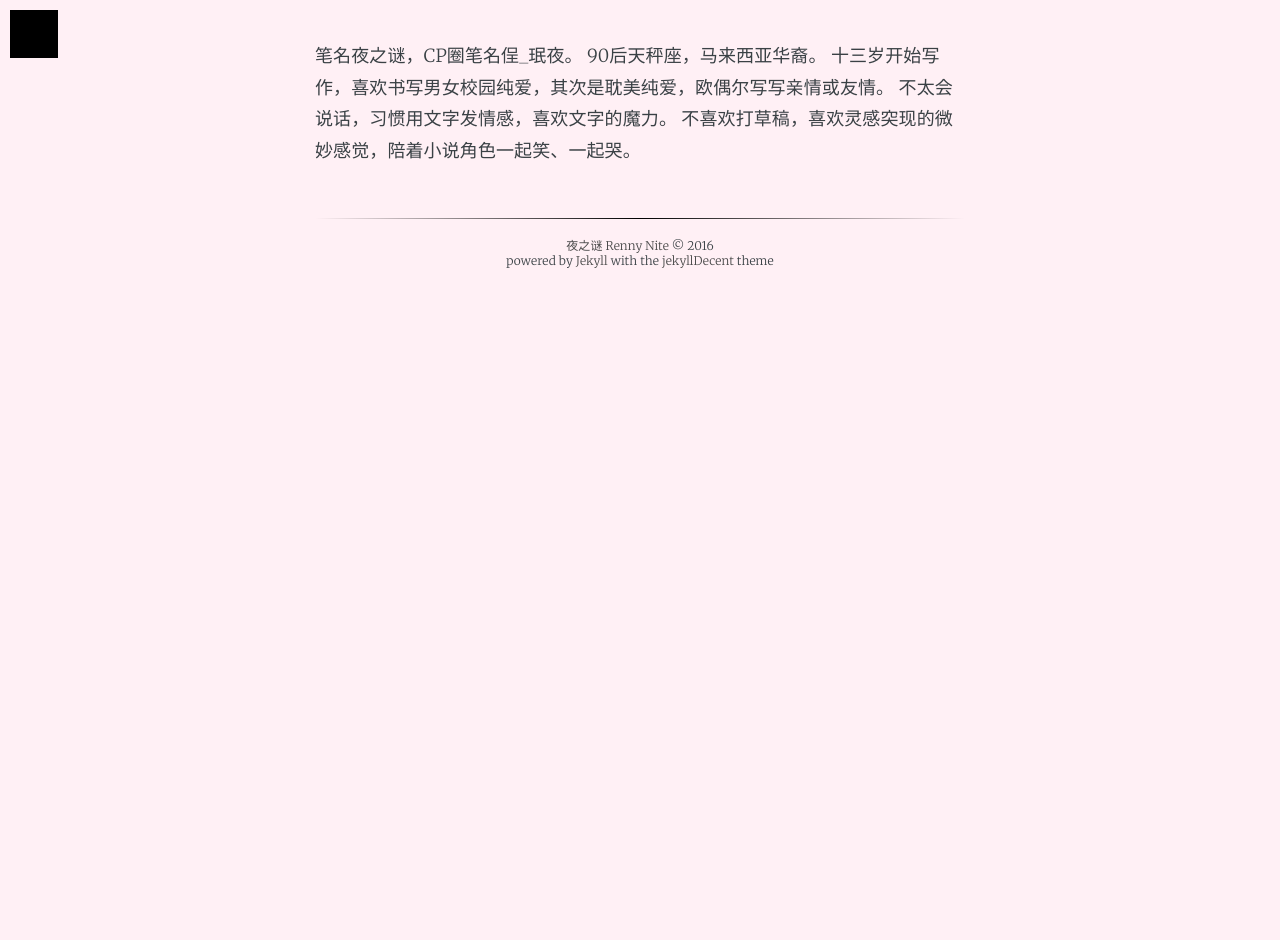
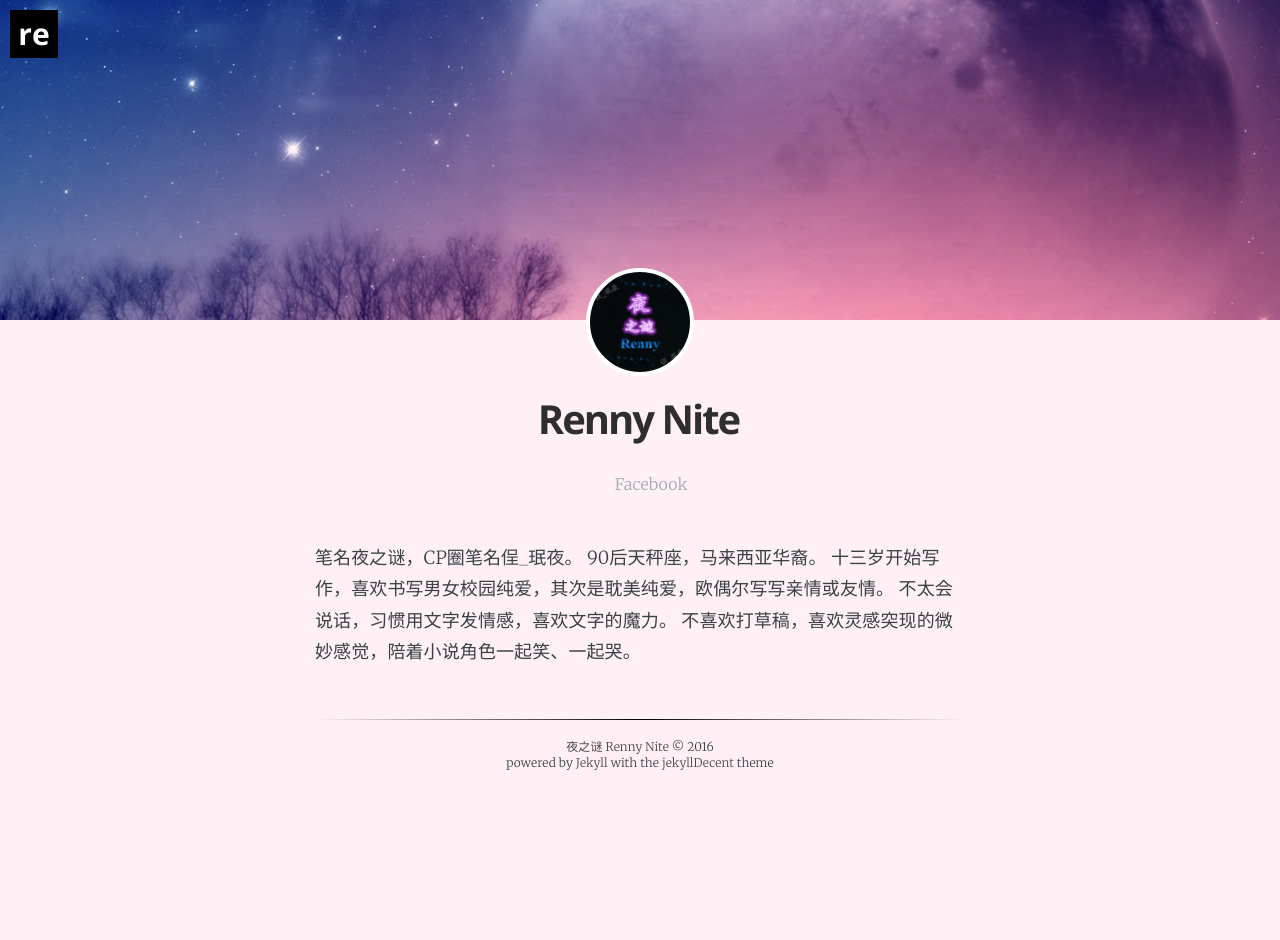
Before and after one commit to RennyNite0924/RennyNite0924.github.io, a Jekyll site: the page built from _pages/about.md, in a window 1280 px wide. Built offline with Jekyll 4.4.1, drawn with Linux system fonts in a browser that asks for light colours; nearby versions of some CDN libraries; some web fonts are replaced; after the commit the page ends 900 px from its top, so only the background shows below that.

```diff
--- a/_data/authors.yml
+++ b/_data/authors.yml
@@ -1,4 +1,7 @@
 default:
+  initial:      rennynite
+  name:         "Renny Nite"
+rennynite:
   initial:      rennynite
   name:         "Renny Nite"
   cover:        /assets/fantasy_tree.jpg
--- a/css/screen.css
+++ b/css/screen.css
@@ -930,7 +930,7 @@ figure p {
   overflow: hidden;
   z-index: 99; }
   .logo-readium .logo {
-    display: none;
+    display: block;
     position: absolute;
     top: 8px;
     left: 8px;
```
Also changed, not shown: _pages/about.md (+1 -0 lines).
